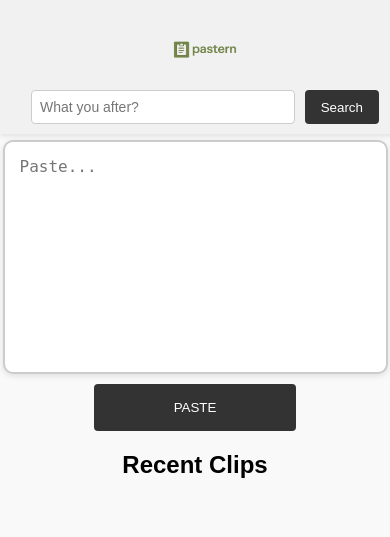
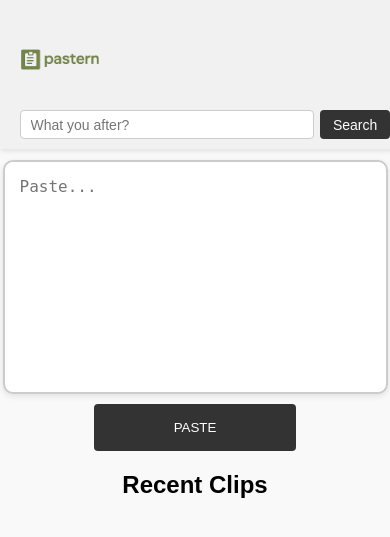
Before and after one commit to notwritingasusual/pastern, a Flask app: template Coding projects/pastern/templates/index.html in a window 390 px wide. Shown: the top 537 px of the page. Run offline with Flask 3, Linux system fonts and the light colour scheme; the template is opened without the code that fills it, so the values that code supplies are empty.

Commit message:
search bar and logo now fit and right size

```diff
--- a/Coding projects/pastern/static/style.css
+++ b/Coding projects/pastern/static/style.css
@@ -4,7 +4,7 @@
 body {
   font-family: sans-serif;
   margin: 0;
-  padding-top: 120px; /* space for fixed banner (increased due to taller logo) */
+  padding-top: 140px; /* more space for taller banner */
   background: #f9f9f9;
 }
 
@@ -13,9 +13,9 @@
 ----------------------------- */
 .banner {
   background: #f1f1f1;
-  height: 100px;                  /* slightly taller to fit bigger logo */
+  min-height: 120px;
   display: flex;
-  justify-content: space-between; /* logo left, search right */
+  justify-content: space-between;
   align-items: center;
   padding: 0 20px;
   box-shadow: 0 2px 5px rgba(0,0,0,0.1);
@@ -24,11 +24,12 @@
   left: 0;
   width: 100%;
   z-index: 1000;
+  flex-wrap: wrap;
 }
 
 /* Logo inside banner */
 .banner .logo {
-  height: 80px;   /* bigger logo height */
+  height: 100px;
   width: auto;
   display: block;
 }
@@ -36,23 +37,23 @@
 /* Search form inside banner */
 .search-form {
   display: flex;
-  gap: 10px;
-  flex-shrink: 1;          /* allow form to shrink if needed */
-  max-width: 50%;          /* prevent overflow */
+  gap: 6px;
+  justify-content: flex-end;
+  max-width: 350px;          /* smaller, prevents overflow */
+  margin-right: 40px;        /* move whole form left */
 }
 
 .search-form input {
-  flex: 1;                 /* input takes remaining space */
-  min-width: 100px;        /* prevent too small input */
-  padding: 0.5rem;
+  width: 180px;              /* fixed smaller width */
+  padding: 0.35rem 0.6rem;
   font-size: 14px;
   border: 1px solid #ccc;
   border-radius: 4px;
 }
 
 .search-form button {
-  flex-shrink: 0;          /* keep button size fixed */
-  padding: 0.5rem 1rem;
+  padding: 0.35rem 0.8rem;
+  font-size: 14px;
   background: #333;
   color: white;
   border: none;
@@ -104,7 +105,7 @@
 ul {
   list-style: none;
   padding: 0;
-  max-width: 800px; /* wider than textarea */
+  max-width: 800px;
   margin: 20px auto;
 }
 
@@ -114,11 +115,11 @@
   padding: 1rem;
   border-radius: 6px;
   box-shadow: 0 2px 4px rgba(0,0,0,0.1);
-  word-wrap: break-word; /* prevent overflow */
+  word-wrap: break-word;
 }
 
 .clip-text {
-  white-space: pre-wrap; /* respect paragraphs */
+  white-space: pre-wrap;
 }
 
 /* -----------------------------
@@ -127,19 +128,19 @@
 @media (max-width: 700px) {
   .banner {
     flex-direction: column;
-    height: auto;
+    align-items: flex-start;
     padding: 10px;
   }
 
   .search-form {
     width: 100%;
-    max-width: 90%;
+    max-width: 100%;
     justify-content: center;
+    margin-right: 0;  /* reset margin on mobile */
   }
 
   .search-form input {
-    flex: 1;
-    max-width: 70%;
+    width: 70%;
   }
 
   .paste-form textarea {
@@ -148,7 +149,8 @@
   }
 
   ul {
-    max-width: 95%; /* make recent clips almost full width on small screens */
+    max-width: 95%;
   }
 }
-/*end of styles*/
+
+/* end of styles */
--- a/Coding projects/pastern/templates/index.html
+++ b/Coding projects/pastern/templates/index.html
@@ -18,6 +18,7 @@
       <input type="text" name="q" placeholder="What you after?" value="{{ search or '' }}">
       <button type="submit">Search</button>
     </form>
+
   </header>
 
   <!-- Paste form -->
```
Also changed, not shown: Coding projects/pastern/data.db.
